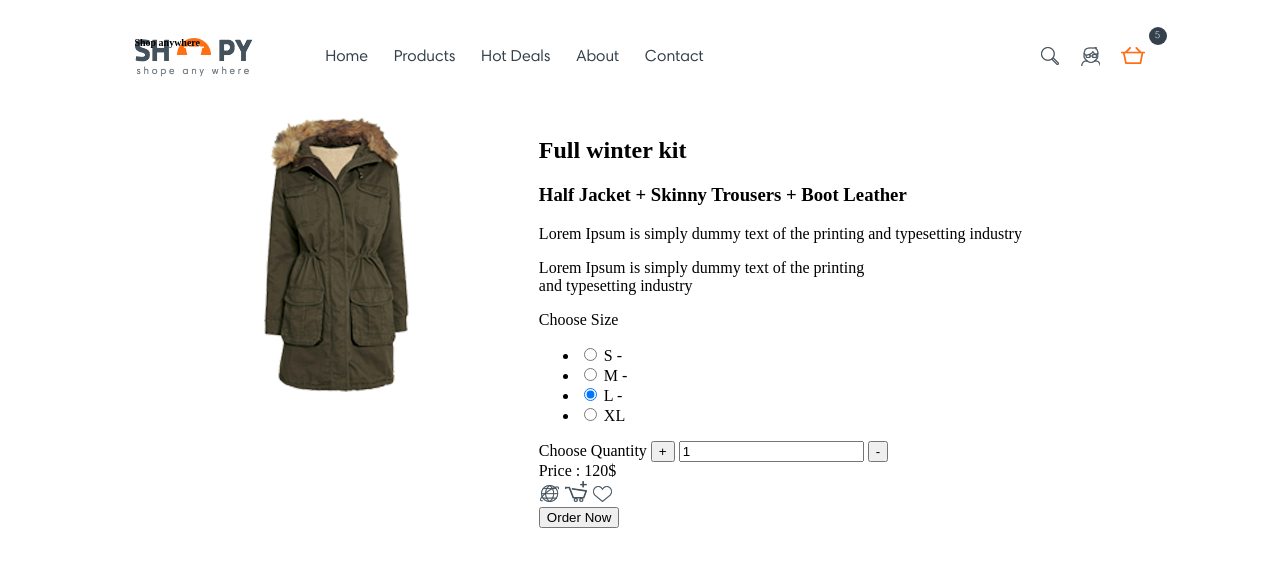
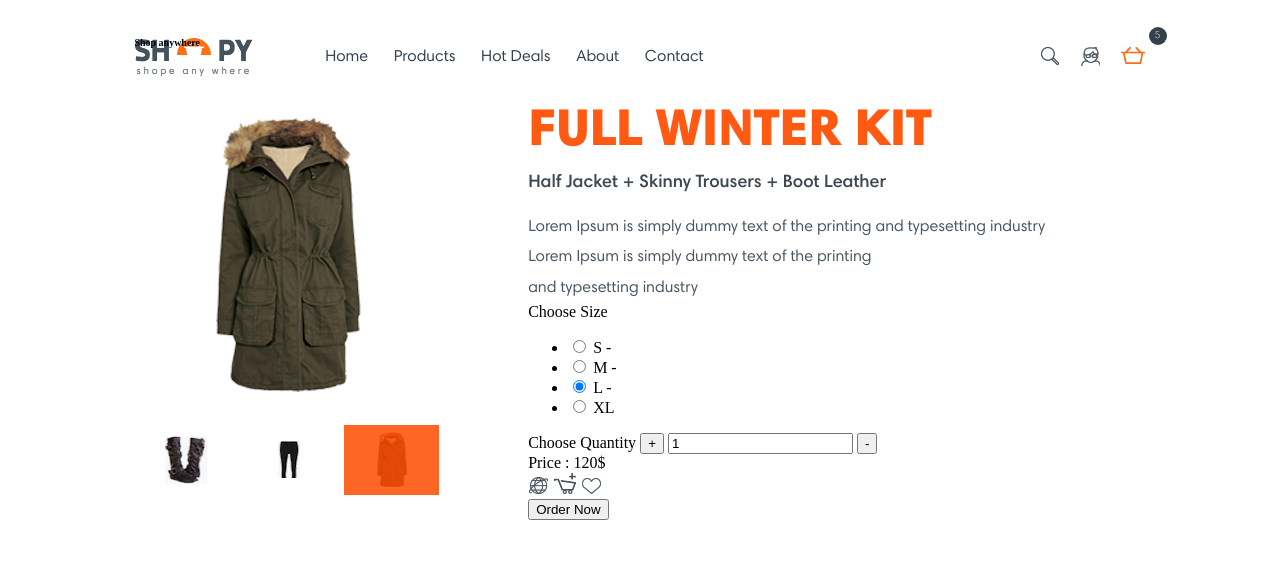
Before and after one commit to vosem/shopy, a website: page index.html in a window 1280 px wide. Shown: the part 71-638 px from the top of the page. Drawn offline with Linux system fonts and the light colour scheme.

Commit message:
continued transfer to grid-layout

```diff
--- a/assets/css/grid.scss
+++ b/assets/css/grid.scss
@@ -1,20 +1,20 @@
-.wrapper{
+.wrapper {
 	display: grid;
 	grid-template-rows: 1fr 3fr;
 	grid-template-columns: 1fr minmax(max-content, 8fr) 1fr;
 }
-.header{
-    grid-column-start: 2;
-    grid-row: row 1;
+.header {
+	grid-column-start: 2;
+	grid-row: row 1;
 	display: grid;
 	grid-template-rows: 1fr 2fr;
 }
-.small-header{
+.small-header {
 	display: grid;
 	grid-template-columns: minmax(max-content, auto) max-content;
 	border: solid 1px green;
 }
-.big-header{
+.big-header {
 	grid-column-start: 1;
 	grid-column-end: -1;
 	display: grid;
@@ -22,10 +22,10 @@
 	grid-template-columns: max-content max-content minmax(max-content, auto);
 	grid-column-gap: 7%;
 }
-h1{
+h1 {
 	// align-self: center;
 }
-nav{
+nav {
 	// align-self: center;
 	display: grid;
 	grid-template-columns: repeat(5, max-content);
@@ -34,7 +34,7 @@ nav{
 	font-size: 16px;
 	font-weight: normal;
 }
-ul.capabilities{
+ul.capabilities {
 	// align-self: center;
 	padding-left: 0;
 	display: grid;
@@ -43,25 +43,82 @@ ul.capabilities{
 	list-style-type: none;
 	justify-content: end;
 }
-
-
-.product{
+.product {
 	grid-column-start: 2;
 	grid-row: row 2;
 	display: grid;
-	grid-template-columns: 2fr 3fr;
+	grid-template-columns: 1.5fr 3fr;
+	grid-column-gap: 85px; // to be replaced to vw
 }
-div.product {
+.product-image {
 	display: grid;
-	grid-template-rows: 3fr 1fr;
+	grid-template-rows: 7fr 3fr;
+	// grid-template-columns: repeat(3, 1fr);
 }
 div.big-product-img {
 	width: auto;
 	height: 275px;
-	// background-size: 100%;
 	background: url("../img/big_product_img.png") no-repeat center;
 }
-.product-img-thumbnails{
+.product-img-thumbnails {
 	display: grid;
-	grid-template-rows: repeat(3, 1fr);
+	grid-template-columns: repeat(3, 1fr);
+	align-items: center;
+	justify-items: center;
 }
+.product-img-thumbnails div {
+	width: 95px;
+	height: 70px;
+	position: relative;
+}
+.boots {
+	background: url("../img/thumbnails_boots_img.png") no-repeat center;
+}
+.trousers {
+	background: url("../img/thumbnails_trousers_img.png") no-repeat center;
+}
+.jacket {
+	background: url("../img/thumbnails_jacket_img.png") no-repeat center;
+}
+// .product-img:hover::before,
+.img-active::before {
+	content: "";
+	position: absolute;
+	top: 0;
+	left: 0;
+	right: 0;
+	bottom: 0;
+	z-index: 1;
+	background-color: rgba(254, 76, 0, 0.85);
+}
+.product-details {
+	display: grid;
+	grid-template-rows: repeat(5, max-content);
+	h2 {
+		margin: -15px 0 -10px 0;
+		padding: 0;
+		align-self: top;
+		text-transform: uppercase;
+		font-family: HarmoniaSansProCyr, Arial, serif;
+		color: #ff5912;
+		font-weight: 900;
+		font-size: 52.15px;
+	}
+	h3 {
+
+		font-family: HarmoniaSansProCyr, Arial, serif;
+		font-weight: 600;
+		font-size: 18px;
+		color: #3c4751;
+	}
+	div.product-description {
+		line-height: 1.9;
+		font-family: HarmoniaSansProCyr, Arial, serif;
+		font-weight: 400;
+		font-size: 16px;
+		color: #495662;
+		p {
+			margin: 0;
+		}
+	}
+}
--- a/assets/css/product.css
+++ b/assets/css/product.css
@@ -25,29 +25,8 @@ div.product-img-thumbnails {
 	height: 70px;
 	margin-left: 15px;
 }*/
-/*.product-img:hover::before,*/
-/*.img-active::before {
-	content: "";
-	position: absolute;
-	top: 0;
-	left: 0;
-	right: 0;
-	bottom: 0;
-	z-index: 1;
-	background-color: rgba(254, 76, 0, 0.85);
-}
-.product-img:first-child {
-	margin-left: 0;
-}*/
-.boots {
-	background: url("../img/thumbnails_boots_img.png") no-repeat center;
-}
-.trousers {
-	background: url("../img/thumbnails_trousers_img.png") no-repeat center;
-}
-.jacket {
-	background: url("../img/thumbnails_jacket_img.png") no-repeat center;
-}
+
+
 /*.product-details {
 	display: inline-block;
 	max-width: 615px;
--- a/assets/js/index.js
+++ b/assets/js/index.js
@@ -2,7 +2,7 @@ let imageThumbnails = Array.from(document.getElementsByClassName('product-img'))
 let productBigImages = [
 	'url(\"assets/img/thumbnails_boots_img.png\") center no-repeat',
 	'url(\"assets/img/thumbnails_trousers_img.png\") center no-repeat',
-	'url(\"assets/img/big_product_img.png\") center'
+	'url(\"assets/img/big_product_img.png\") center no-repeat'
 ];
 let bigProductImg = document.getElementsByClassName('big-product-img')[0];
 
--- a/index.html
+++ b/index.html
@@ -85,6 +85,7 @@
 					<h3 class="product-subtitle">
 						Half Jacket + Skinny Trousers + Boot Leather
 					</h3>
+					<div class="product-description">
 					<p class="product-description">
 						Lorem Ipsum is simply dummy text of the printing and
 						typesetting industry
@@ -93,6 +94,7 @@
 						Lorem Ipsum is simply dummy text of the printing <br />
 						and typesetting industry
 					</p>
+					</div>
 					<form action="" name="order">
 						<div class="product-options">
 							<div class="product-size">
```
Also changed, not shown: assets/css/grid.css, 1 other file.
